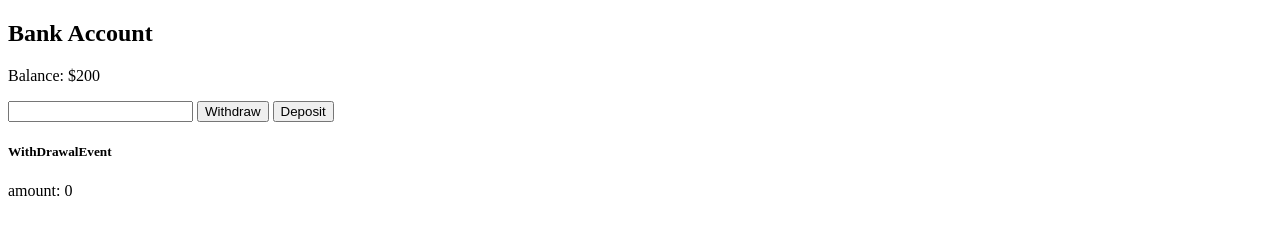
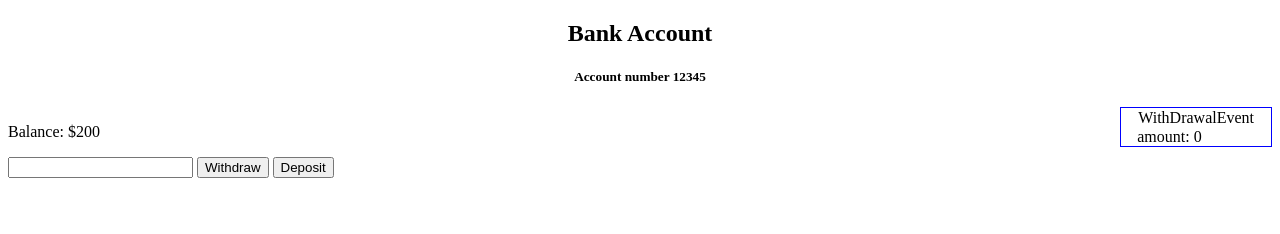
Before and after one commit to 00mjk/qubits, a plain HTML site: page demo.html in a window 1280 px wide. Both pictures are taken after a click on the button "Withdraw". Drawn offline with Linux system fonts and the light colour scheme.

Commit message:
Add event stack visualization

```diff
--- a/demo.html
+++ b/demo.html
@@ -5,19 +5,23 @@
     <meta http-equiv="X-UA-Compatible" content="chrome=1">
     <meta name="viewport" content="width=device-width, initial-scale=1, maximum-scale=1">
     <title>Eventuality</title>
+    <link rel="stylesheet" type="text/css" href="stylesheets/demo.css" media="screen">
     <script type="text/javascript" src='javascripts/eventuality.js'></script>
   </head>
   <body>
     <h2>Bank Account</h2>
-    <div>
+    <h5>Account number 12345</h5>
+    <div id="main">
+      <div id="controls">
         <p>Balance: $<span id='balance'>200.00</span></p>
-    </div>
         <div>
           <input id="amount" type="number" step=".5"/>
           <button id="withdraw">Withdraw</button>
           <button id="deposit">Deposit</button>
         </div>
+      </div>
       <div id="events">
+      </div>
     </div>
     <script type="text/javascript" src='javascripts/demo.js'></script>
   </body>
--- a/javascripts/demo.js
+++ b/javascripts/demo.js
@@ -82,11 +82,12 @@ var DepositCommandHandler = function(command) {
 
 var logEvent = function(event) {
   var div = document.createElement('div')
-  var h5 = document.createElement('h5')
-  h5.textContent = event.name
+  div.classList.add('event')
+  var p = document.createElement('p')
+  p.textContent = event.name
   var span = document.createElement('span')
   span.textContent = `amount: ${event.payload.amount}`
-  div.appendChild(h5)
+  div.appendChild(p)
   div.appendChild(span)
   eventStack.appendChild(div)
 }
--- /dev/null
+++ b/stylesheets/demo.css
@@ -0,0 +1,25 @@
+h2, h5 {
+  text-align: center;
+}
+
+#main {
+  display: flex;
+}
+
+#controls {
+  flex-basis: 90%;
+}
+
+#events {
+  flex-basis: 10%;
+}
+
+.event {
+  border: 1px solid blue;
+  margin-bottom: 1rem;
+  padding: 0 1rem
+}
+
+.event p {
+  margin: 1px;
+}
```
Lines whose indentation alone changed are shown as unchanged.
